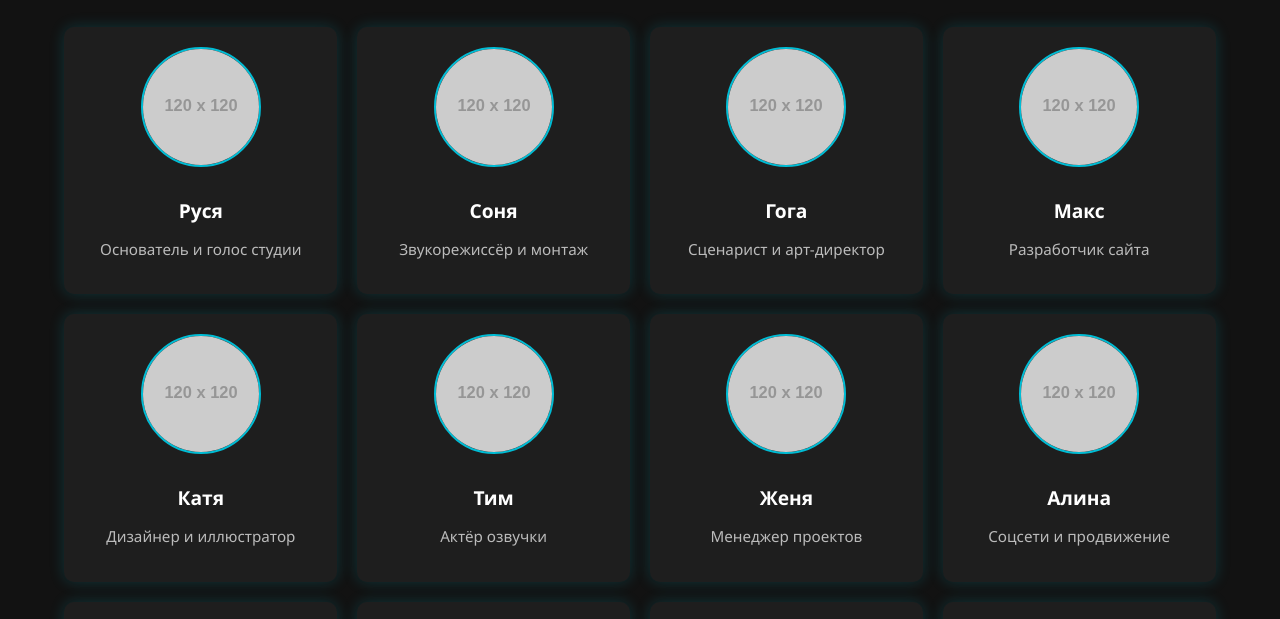
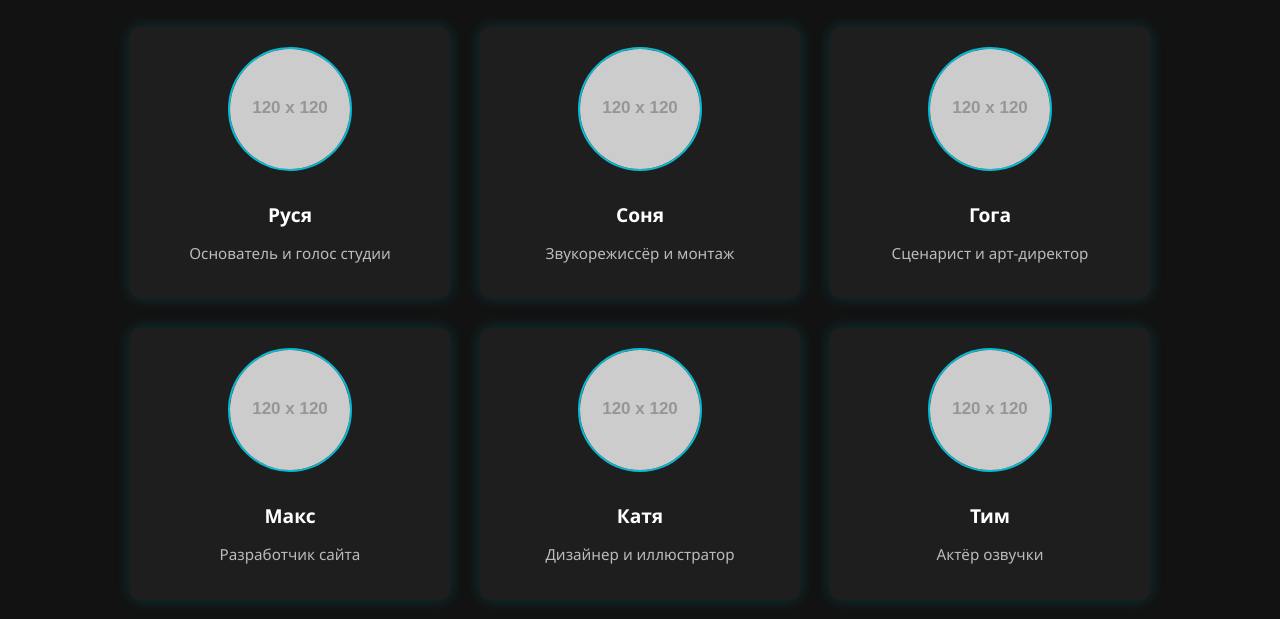
Before and after one commit to Rusawif/BezNZsite, a plain HTML site: page team.html in a window 1280 px wide. Shown: the part 105-724 px from the top of the page. Drawn offline with Linux system fonts and the light colour scheme; placeholder pictures from the web are drawn by us.

Commit message:
Add files via upload

```diff
--- a/team.html
+++ b/team.html
@@ -5,17 +5,12 @@
   <meta name="viewport" content="width=device-width, initial-scale=1" />
   <title>Наша команда — Студия БезН</title>
   <style>
-    * {
-      box-sizing: border-box;
-    }
-
     body {
       background-color: #121212;
       color: #ffffff;
       font-family: "Segoe UI", Tahoma, Geneva, Verdana, sans-serif;
       margin: 0;
       padding: 20px;
-      min-height: 100vh;
     }
 
     h1 {
@@ -29,15 +24,14 @@
       display: flex;
       flex-wrap: wrap;
       justify-content: center;
-      gap: 20px;
+      gap: 30px;
     }
 
     .member {
       background-color: #1e1e1e;
       border-radius: 10px;
       padding: 20px;
-      width: 100%;
-      max-width: 280px;
+      width: 280px;
       box-shadow: 0 0 15px rgba(0, 188, 212, 0.2);
       text-align: center;
       transition: 0.3s;
@@ -78,25 +72,6 @@
       font-weight: bold;
       font-size: 1rem;
     }
-
-    /* Адаптивность */
-    @media (min-width: 480px) {
-      .member {
-        width: 45%;
-      }
-    }
-
-    @media (min-width: 768px) {
-      .member {
-        width: 30%;
-      }
-    }
-
-    @media (min-width: 1024px) {
-      .member {
-        width: 22%;
-      }
-    }
   </style>
 </head>
 <body>
```
